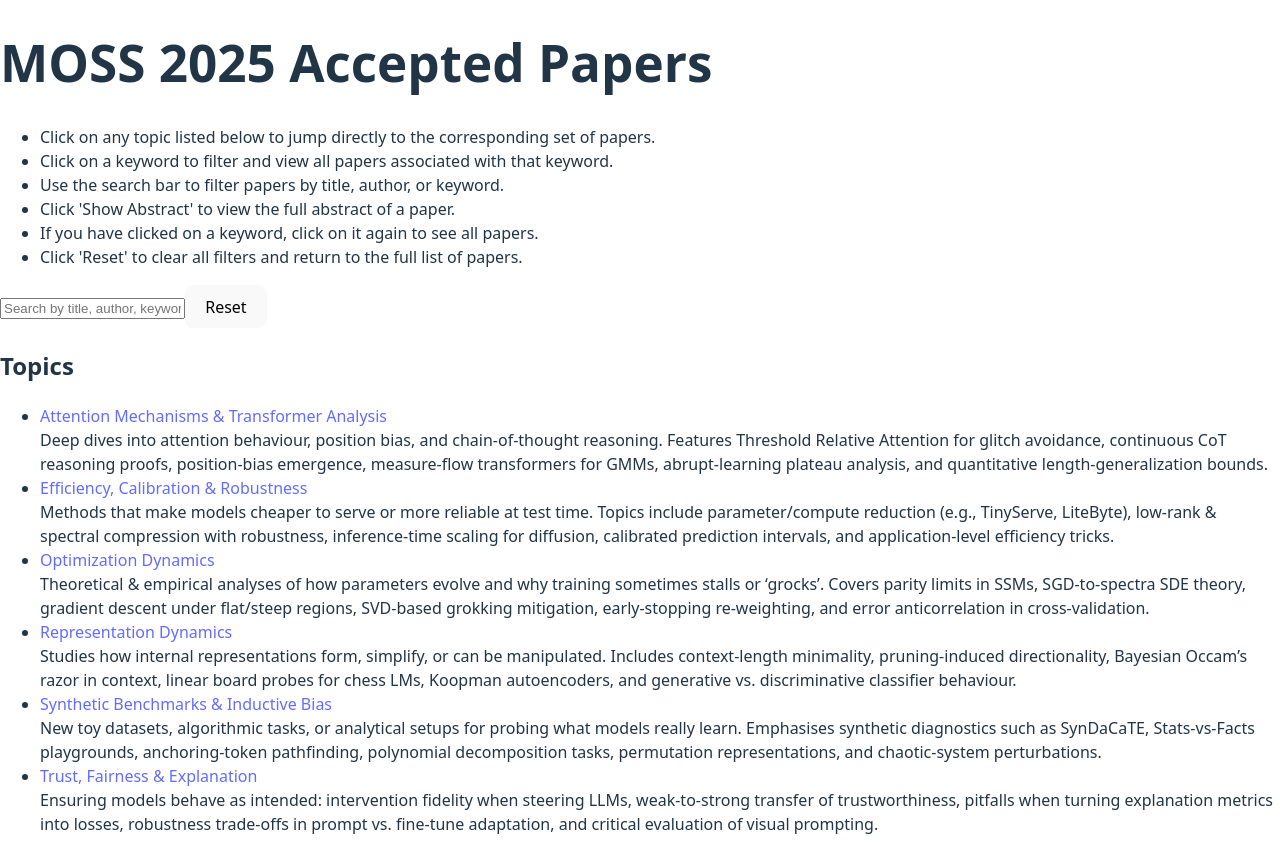
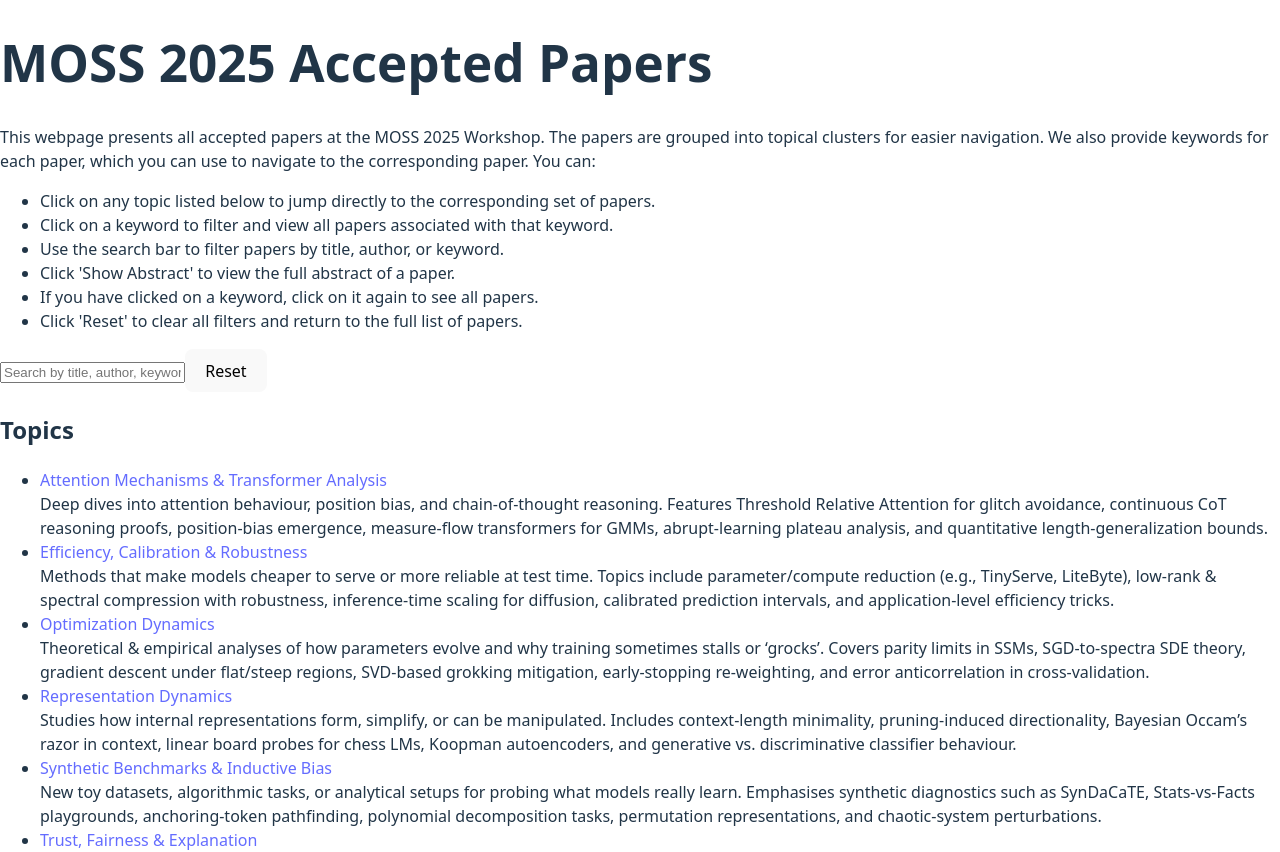
Before and after one commit to abhishekpanigrahi1996/MOSS_workshop, a React (Vite) app: page / in a window 1280 px wide. Shown: the top 852 px of the page. Built offline with nearby package versions, Linux system fonts and the light colour scheme.

Commit message:
Initial files

```diff
--- a/src/PaperBrowser.jsx
+++ b/src/PaperBrowser.jsx
@@ -1248,6 +1248,7 @@ export default function PaperBrowser() {
     return (
       <div className="p-6 max-w-5xl mx-auto w-full">
         <h1 className="text-2xl font-bold mb-4">MOSS 2025 Accepted Papers</h1>
+        This webpage presents all accepted papers at the MOSS 2025 Workshop. The papers are grouped into topical clusters for easier navigation. We also provide keywords for each paper, which you can use to navigate to the corresponding paper. You can:
 
         <ul className="text-sm text-gray-700 mb-6 list-disc list-inside space-y-1">
           <li>Click on any topic listed below to jump directly to the corresponding set of papers.</li>
```
